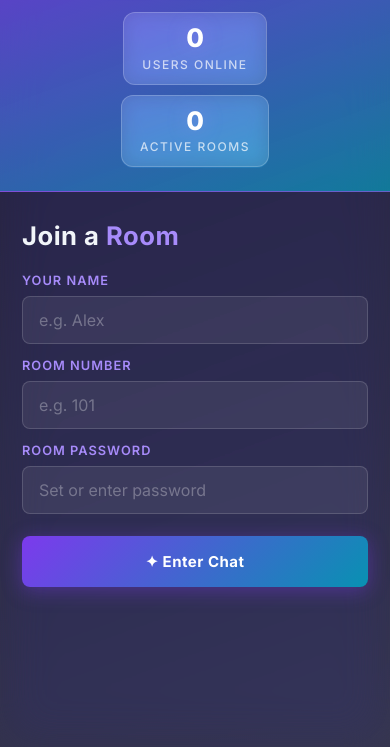
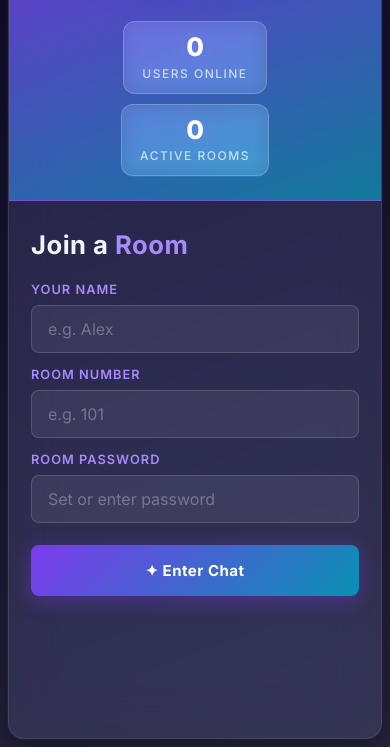
Before and after one commit to Saurabh-Ch84/letsChat, a website: page index.html in a window 390 px wide. Shown: the part 97-844 px from the top of the page. Drawn offline with nearby package versions, Linux system fonts and the light colour scheme; no server answers.

Commit message:
fix: mobile container uses inset:8px margin so header/input never clip at screen edges

```diff
--- a/style.css
+++ b/style.css
@@ -678,18 +678,19 @@ header {
   }
   body::before, body::after { display: none; }
 
-  /* ── KEY FIX: position:fixed; inset:0 is always anchored
-     to the VISUAL viewport — immune to browser chrome
-     appearing/disappearing on scroll ────────────────────── */
+  /* ── KEY FIX: position:fixed; inset:8px gives breathing room
+     on all sides — even if browser chrome cuts in, the header
+     and input bar are never right at the edge and never clipped ── */
   .login-wrapper,
   .chat-container {
     position: fixed;
-    inset: 0;             /* top:0 right:0 bottom:0 left:0 */
-    width: 100%;
-    height: 100%;
-    border-radius: 0;
-    border: none;
+    inset: 8px;             /* 8px margin on all four sides */
+    width: auto;            /* auto so inset controls the width */
+    height: auto;           /* auto so inset controls the height */
+    border-radius: 16px;    /* subtle rounded corners — looks intentional */
+    border: 1px solid var(--glass-border);
     min-height: unset;
+    overflow: hidden;
   }
 
   /* ── Login ── */
```
